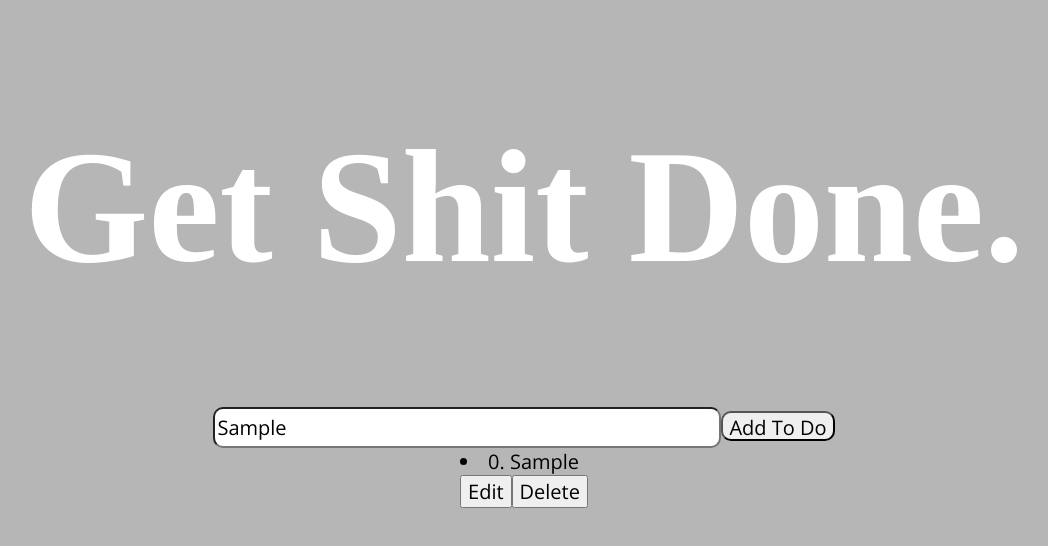
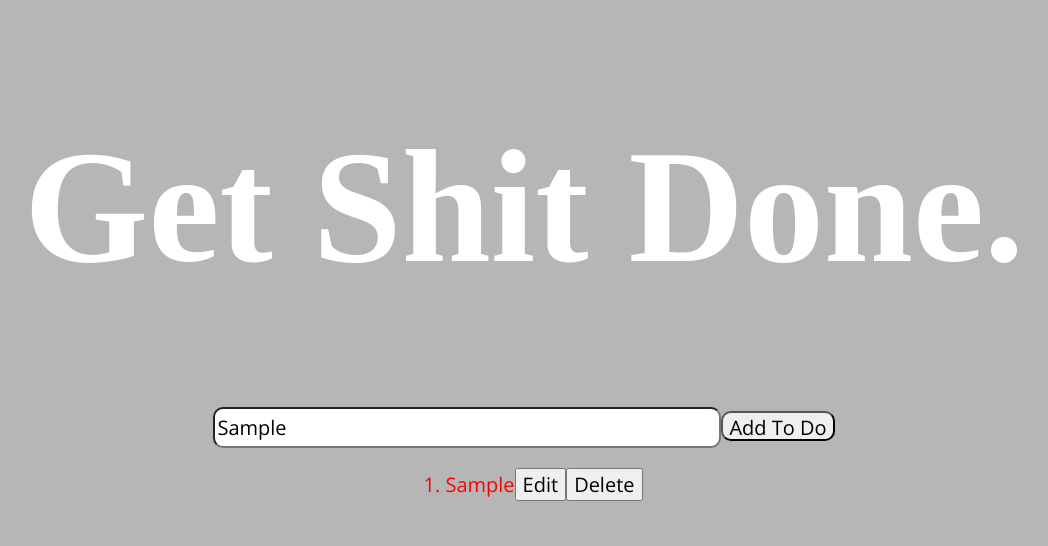
Before and after one commit to y-zaky/redux-toDo-list, a React app: page / in a window 1280 px wide. Both pictures are taken after typing "Sample" into the empty fields and a click on the button "Add To Do". Shown: the top 546 px of the page, without its empty margins (116-1164 px from the left). Built offline with nearby package versions, Linux system fonts and the light colour scheme; a web font is replaced by a local one.

Commit message:
eOd commit

```diff
--- a/components/List.js
+++ b/components/List.js
@@ -13,16 +13,16 @@ export default class ListItem extends Component {
 
 
 const listItemEdit = this.props.editClicked ?
-  <div>
-    <input defaultValue={this.props.toDo} onChange={this.props.saveToDoEdit}/>
+  <li className="list__li">
+    <input defaultValue={this.props.toDo} onChange={this.props.saveToDoEdit} />
     <button onClick ={ () => { this.props.editClickedDispatch(this.props.index); this.props.saveToDo({toDo: this.props.editedSaveToDo, index: this.props.index}) }}>Save</button>
     <button onClick={ () => {console.log('this', this); this.props.delete({toDo: this.props.toDo, index: this.props.index})} }>Delete</button>
-  </div> :
-  <div>
-    <li >{this.props.index}.  {this.props.toDo}</li>
+  </li> :
+  <li className="list__li">
+    {this.props.toDo}
     <button onClick={ () => this.props.editClickedDispatch(this.props.index) }>Edit</button>
     <button onClick={ () => {console.log('this', this); this.props.delete({toDo: this.props.toDo, index: this.props.index})} }>Delete</button>
-  </div>
+  </li>
     return (
 
       <div id={`hi${this.props.index}`} >
--- a/components/styles/style.css
+++ b/components/styles/style.css
@@ -39,3 +39,7 @@ body {
   height: 30px;
   border-radius: 10px;
 }
+
+.list__li {
+  color:red;
+}
--- a/containers/App.js
+++ b/containers/App.js
@@ -93,7 +93,9 @@ class App extends Component {
           <input id='main-todo-input' defaultValue={this.props.currentToDo} onChange={this.handleEditNewToDo}></input>
           <button className='button-addToDo' onClick={this.createTodo}>Add To Do</button>
         </div>
+        <ol>
         {toDos}
+        </ol>
       </div>
     )
 
```
